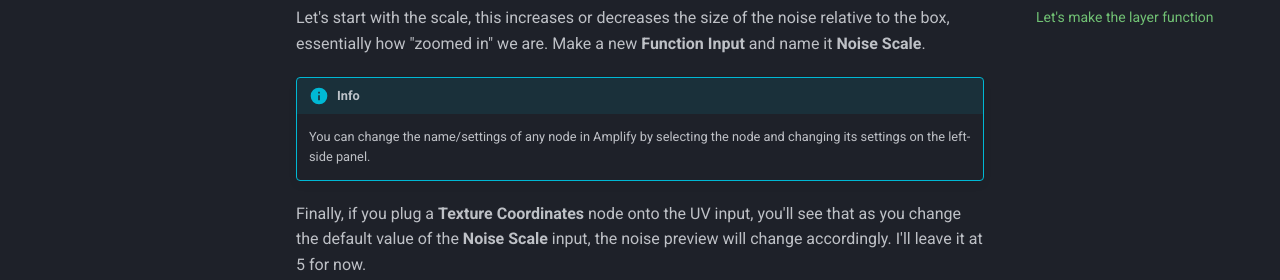
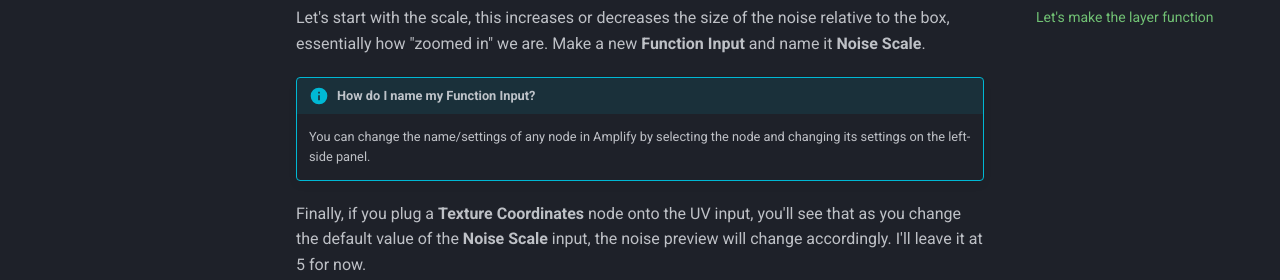
Before and after one commit to Nokdef/NokdefWebsite, an MkDocs documentation site: the page built from docs/Articles/Stylized-Puffy-Clouds-Shader.md, in a window 1280 px wide and 900 px high, scrolled down 5654 px. Shown: the part 172-452 px from the top of the window. Built offline with MkDocs 1.6.1 and Material for MkDocs 9.7.7, drawn with Linux system fonts in a browser that asks for light colours; comment, search, counter and statistics services are not loaded.

Commit message:
Update Stylized-Puffy-Clouds-Shader.md

```diff
--- a/docs/Articles/Stylized-Puffy-Clouds-Shader.md
+++ b/docs/Articles/Stylized-Puffy-Clouds-Shader.md
@@ -53,7 +53,7 @@ To avoid writing the same code on Amplify 4 times, let's make a shader function,
 Inside the function, make a new **Noise Generator** node. You'll notice it will be completely gray. We need to feed the inputs for this node to make anything show up.
 
 Let's start with the scale, this increases or decreases the size of the noise relative to the box, essentially how "zoomed in" we are. Make a new **Function Input** and name it **Noise Scale**.
-!!! info
+!!! info "How do I name my Function Input?"
     You can change the name/settings of any node in Amplify by selecting the node and changing its settings on the left-side panel.
 
 Finally, if you plug a **Texture Coordinates** node onto the UV input, you'll see that as you change the default value of the **Noise Scale** input, the noise preview will change accordingly. I'll leave it at 5 for now.
```
